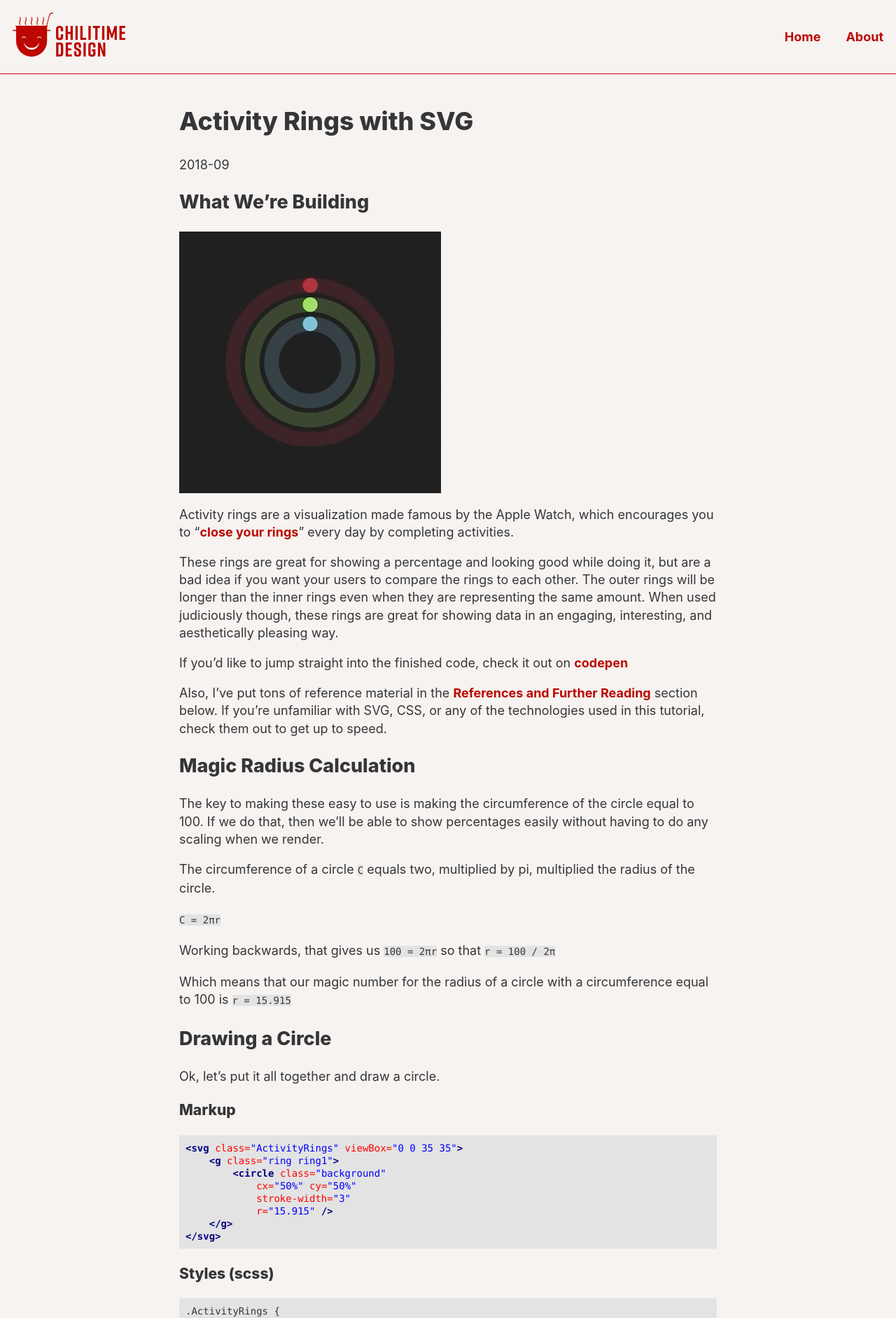
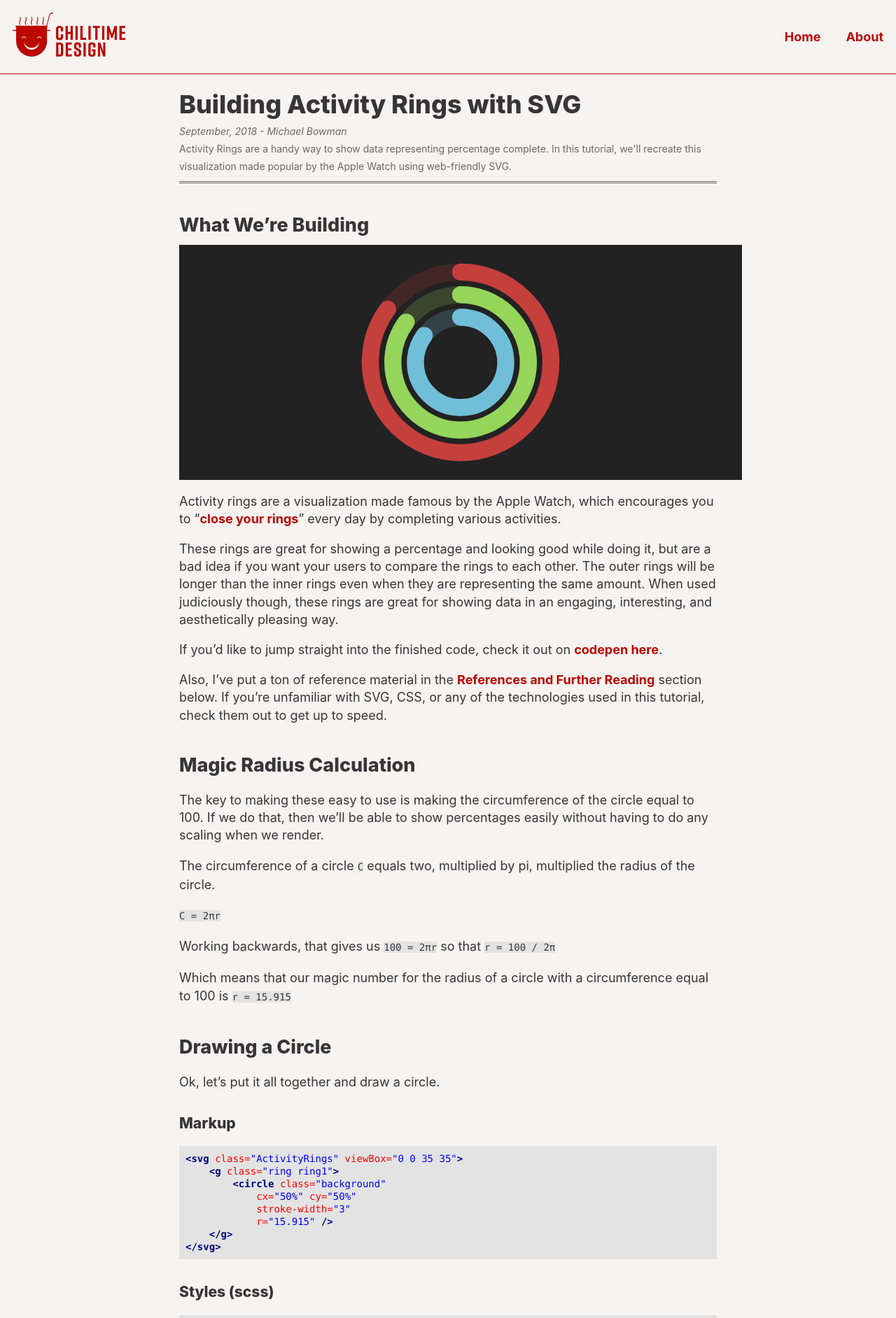
Before and after one commit to bowmanmc/www.chilitime.design, a Jekyll site: the page built from _posts/2018-09-04-ActivityRings.md, in a window 1280 px wide. Shown: the top 1884 px of the page at 70% size. Built offline with Jekyll 4.4.1, drawn with Linux system fonts in a browser that asks for light colours; some of the changed text lies outside the part shown.

Commit message:
post edits

```diff
--- a/_posts/2018-09-04-ActivityRings.md
+++ b/_posts/2018-09-04-ActivityRings.md
@@ -1,24 +1,104 @@
 ---
 layout: post
-title:  "Activity Rings with SVG"
+title:  Building Activity Rings with SVG
 preview: 201809-ActivityRings/rings-complete.gif
 date:   2018-09-04
 ---
 
 <div class="post-header">
-    <h1>Activity Rings with SVG</h1>
+    <h1>Building Activity Rings with SVG</h1>
     <div class="post-meta">
-        2018-09
+        September, 2018 - Michael Bowman
+    </div>
+    <div class="post-summary">
+        Activity Rings are a handy way to show
+        data representing percentage complete.
+        In this tutorial, we'll recreate
+        this visualization made popular by the
+        Apple Watch using web-friendly SVG.
     </div>
 </div>
 
 ## What We're Building
-![Animated Activity Rings](/images/201809-ActivityRings/rings-complete.gif "Animated Activity Rings")
+<style>
+@-webkit-keyframes RingProgress {
+  0% {
+    stroke-dasharray: 0 100;
+  }
+}
+@keyframes RingProgress {
+  0% {
+    stroke-dasharray: 0 100;
+  }
+}
+.ActivityRingsExample {
+  background-color: #222;
+  height: 300px;
+  margin-top: 0.5em;
+  padding: 1.0em;
+  width: 100%;
+}
+.ActivityRings {
+  height: 100%;
+  width: 100%;
+}
+.ActivityRings .ring {
+  -webkit-transform-origin: 50%;
+          transform-origin: 50%;
+}
+.ActivityRings .completed {
+  -webkit-animation: RingProgress 1s ease-in-out forwards;
+          animation: RingProgress 1s ease-in-out forwards;
+  stroke-linecap: round;
+}
+.ActivityRings circle {
+  fill: none;
+}
+
+.ring1 .background {
+  stroke: rgba(197, 63, 61, 0.2);
+}
+.ring1 .completed {
+  stroke: #c53f3d;
+}
+
+.ring2 .background {
+  stroke: rgba(148, 213, 90, 0.2);
+}
+.ring2 .completed {
+  stroke: #94d55a;
+}
+
+.ring3 .background {
+  stroke: rgba(112, 190, 215, 0.2);
+}
+.ring3 .completed {
+  stroke: #70bed7;
+}
+</style>
+
+<div class="ActivityRingsExample">
+    <svg class="ActivityRings" viewBox='0 0 37 37'>
+        <g class="ring ring1" style="transform: scale(1) rotate(-90deg);">
+            <circle stroke-width="3" r="15.915" cx="50%" cy="50%" class="background" />
+            <circle stroke-width="3" r="15.915" cx="50%" cy="50%" class="completed" stroke-dasharray="85, 100" />
+        </g>
+        <g class="ring ring2" style="transform: scale(0.75) rotate(-90deg);">
+            <circle stroke-width="4" r="15.915" cx="50%" cy="50%" class="background" />
+            <circle stroke-width="4" r="15.915" cx="50%" cy="50%" class="completed" stroke-dasharray="85, 100" />
+        </g>
+        <g class="ring ring3" style="transform: scale(0.5) rotate(-90deg);">
+            <circle stroke-width="6" r="15.915" cx="50%" cy="50%" class="background" />
+            <circle stroke-width="6" r="15.915" cx="50%" cy="50%" class="completed" stroke-dasharray="85, 100" />
+        </g>
+    </svg>
+</div>
+
 
 Activity rings are a visualization made famous by the Apple Watch,
 which encourages you to
 "[close your rings](https://www.apple.com/watch/close-your-rings/)"
-every day by completing activities.
+every day by completing various activities.
 
 These rings are great for showing a percentage and looking good while doing it,
 but are a bad idea if you want your users to compare the rings to each other.
@@ -28,9 +108,9 @@ rings are great for showing data in an engaging, interesting, and
 aesthetically pleasing way.
 
 If you'd like to jump straight into the finished code, check it out on
-[codepen](https://codepen.io/webslingerm/pen/GXxxVx)
+[codepen here](https://codepen.io/webslingerm/pen/GXxxVx).
 
-Also, I've put tons of reference material in the
+Also, I've put a ton of reference material in the
 [References and Further Reading](#references-and-further-reading)
 section below. If you're unfamiliar with SVG, CSS, or any of the technologies
 used in this tutorial, check them out to get up to speed.
@@ -273,7 +353,6 @@ For the complete code, check it out on
 * [https://developer.mozilla.org/en-US/docs/Web/SVG](https://developer.mozilla.org/en-US/docs/Web/SVG)
 * [https://css-tricks.com/using-svg/](https://css-tricks.com/using-svg/)
 * [https://abookapart.com/products/practical-svg](https://abookapart.com/products/practical-svg)
-* [https://www.sarasoueidan.com/tags/svg](https://www.sarasoueidan.com/tags/svg)
 * [https://www.sarasoueidan.com/blog/svg-coordinate-systems](https://www.sarasoueidan.com/blog/svg-coordinate-systems)
 * [https://developer.mozilla.org/en-US/docs/Web/SVG/Attribute/viewBox](https://developer.mozilla.org/en-US/docs/Web/SVG/Attribute/viewBox)
 * [https://developer.mozilla.org/en-US/docs/Web/SVG/Attribute/stroke-dasharray](https://developer.mozilla.org/en-US/docs/Web/SVG/Attribute/stroke-dasharray)
--- a/_sass/components/_main.scss
+++ b/_sass/components/_main.scss
@@ -1,3 +1,4 @@
+
 .main {
     margin: 0 auto;
     padding: 1.0em;
@@ -10,3 +11,22 @@
         max-width: 100%;
     }
 }
+
+.post-header {
+    border-bottom: 3px double $color-gray-40;
+    padding-bottom: 0.5em;
+
+    h1 {
+        margin-bottom: 0;
+    }
+
+    .post-meta, .post-summary {
+        color: $color-gray-40;
+        font-size: $fontsize-small;
+        font-style: italic;
+    }
+
+    .post-summary {
+        font-style: normal;
+    }
+}
--- a/_sass/defaults/_typography.scss
+++ b/_sass/defaults/_typography.scss
@@ -32,6 +32,11 @@ h1, h2, h3, h4, h5, h6 {
     font-family: $fontstack-body;
     font-weight: $fontweight-bold;
     line-height: $lineheight;
+    margin: 1.5em 0 0 0;
+}
+
+h1 {
+    margin-top: 0;
 }
 
 .highlight {
```
